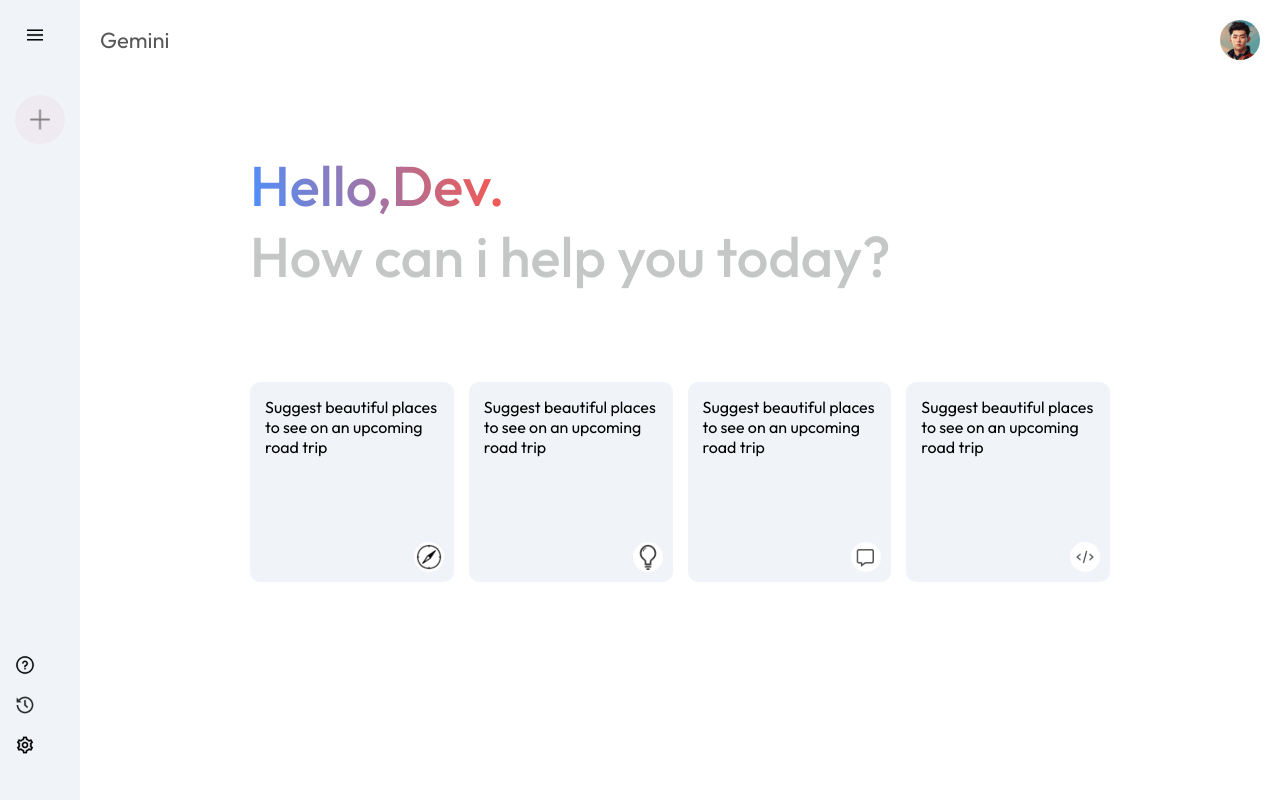
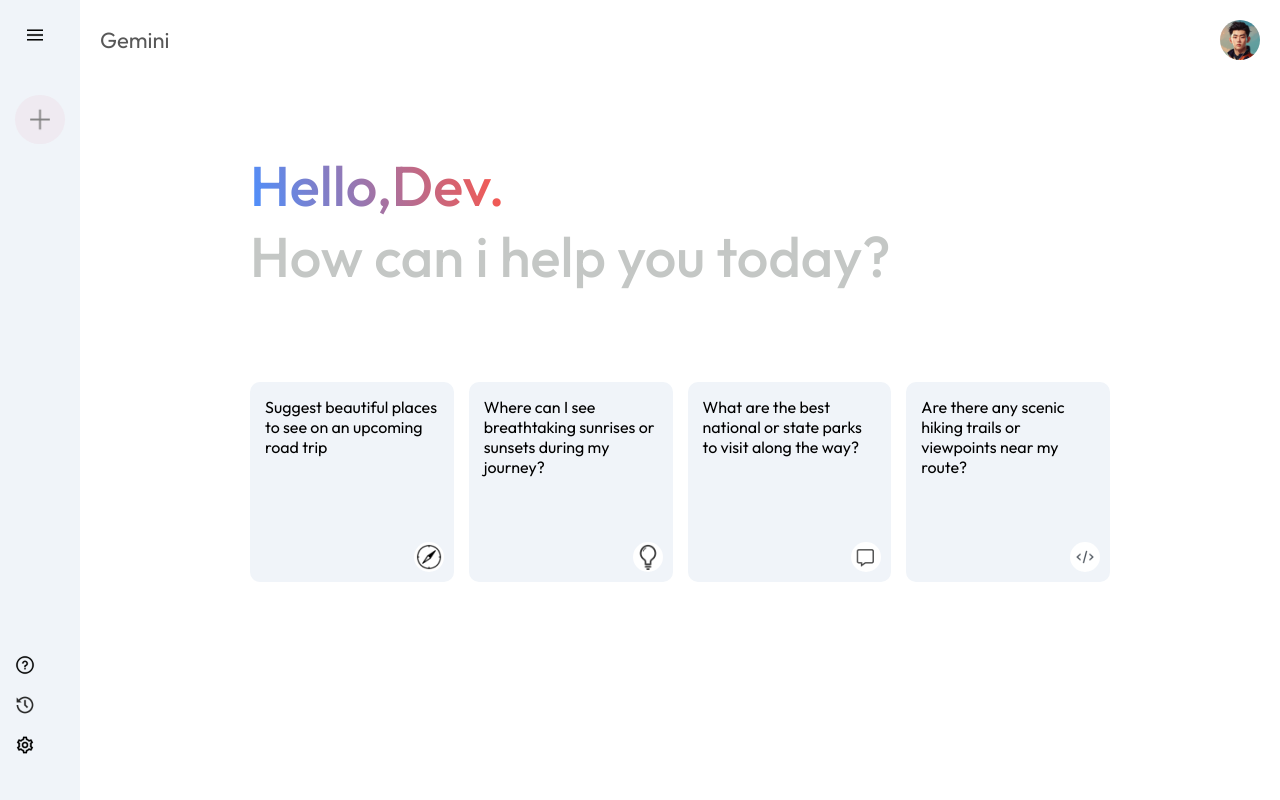
Before and after one commit to dishaagrawalcodes/Gemini-Clone, a React (Vite) app: page / in a window 1280 px wide. Built offline with nearby package versions, Linux system fonts and the light colour scheme.

Commit message:
edited prompts

```diff
--- a/src/Components/Main/Main.jsx
+++ b/src/Components/Main/Main.jsx
@@ -20,15 +20,18 @@
                     <img src={assets.compass_icon} alt=""></img>
                 </div>
                 <div className="card">
-                    <p>Suggest beautiful places to see on an upcoming road trip</p>
+                    <p>Where can I see breathtaking sunrises or sunsets during my journey?
+                    </p>
                     <img src={assets.bulb_icon} alt=""></img>
                 </div>
                 <div className="card">
-                    <p>Suggest beautiful places to see on an upcoming road trip</p>
+                    <p>What are the best national or state parks to visit along the way?
+                    </p>
                     <img src={assets.message_icon} alt=""></img>
                 </div>
                 <div className="card">
-                    <p>Suggest beautiful places to see on an upcoming road trip</p>
+                    <p>Are there any scenic hiking trails or viewpoints near my route?
+                    </p>
                     <img src={assets.code_icon} alt=""></img>
                 </div>
 
```
